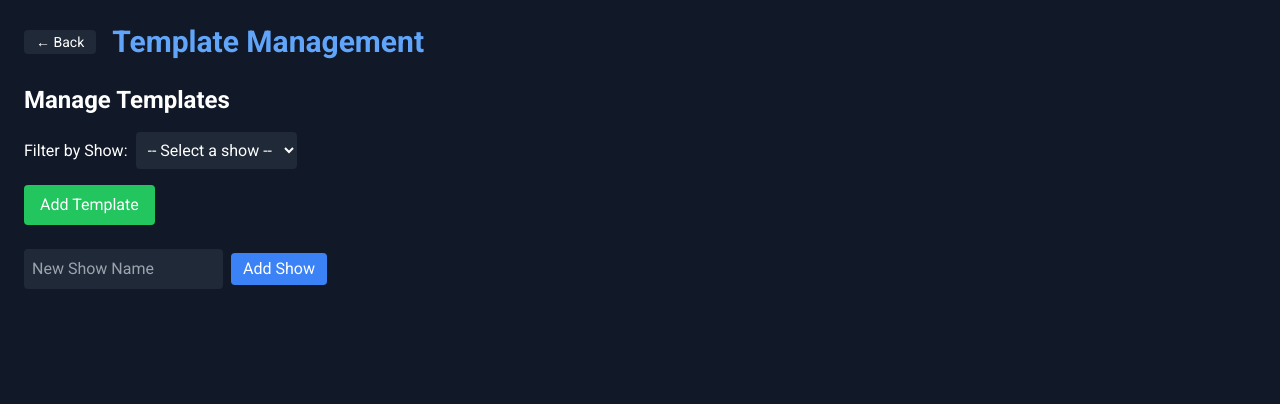
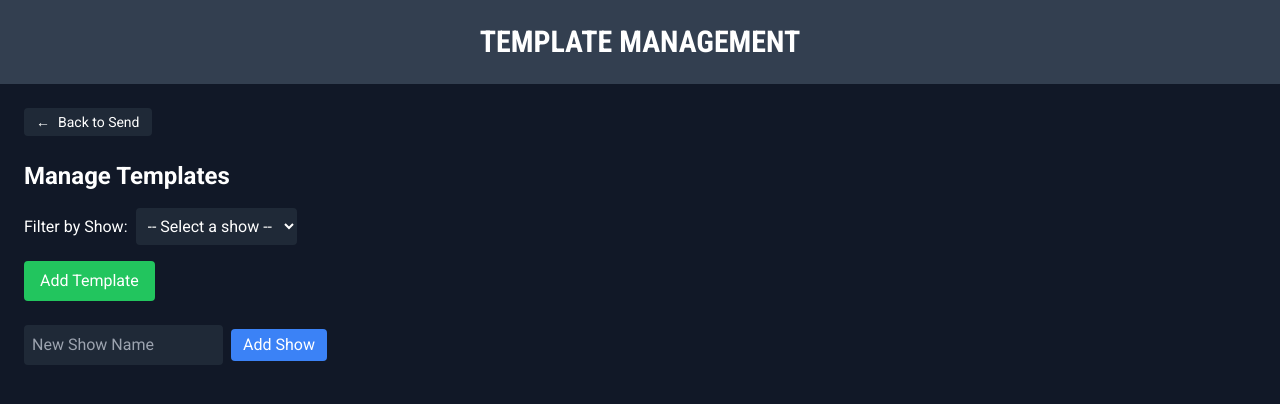
Before and after one commit to jurygames/twilio4, a Next.js app in the folder jurygames-messages/: page /admin in a window 1280 px wide. Shown: the top 404 px of the page. Built offline with nearby package versions, Linux system fonts and the light colour scheme.

Commit message:
Add files via upload

```diff
--- a/jurygames-messages/components/GroupManager.js
+++ b/jurygames-messages/components/GroupManager.js
@@ -44,7 +44,9 @@ export default function GroupManager({ onGroupsChange }) {
 
   return (
     <div className="mb-4">
-      <h2 className="text-xl font-semibold mb-2">🧑‍🧑‍🧒‍🧒 Groups</h2>
+      <h2 className="text-xl font-bold font-['Roboto_Condensed'] uppercase mb-2">
+        🧑‍🧑‍🧒‍🧒 Groups
+      </h2>
       <textarea
         className="w-full p-2 bg-gray-800 rounded mb-2"
         rows="3"
--- a/jurygames-messages/components/SendPanel.js
+++ b/jurygames-messages/components/SendPanel.js
@@ -10,14 +10,12 @@ export default function SendPanel({ groups, onLog }) {
   const [selectedTemplateIndex, setSelectedTemplateIndex] = useState(0);
   const [status, setStatus] = useState('');
 
-  // Derive unique shows from templatesData
   useEffect(() => {
     const shows = Array.from(new Set(templatesData.map(t => t.show)));
     setShowOptions(shows);
     setSelectedShow(shows[0] || '');
   }, []);
 
-  // Filter templates when show changes
   useEffect(() => {
     const list = templatesData.filter(t => t.show === selectedShow);
     setFilteredTemplates(list);
@@ -37,17 +35,27 @@ export default function SendPanel({ groups, onLog }) {
       const data = await res.json();
       if (!res.ok) throw new Error(data.message || 'Send failed');
       setStatus('Sent successfully');
-      // Log without storing phone numbers
-      onLog({ time: new Date(), type: template.type, template: template.name, count: group.list.length });
+      onLog({
+        time: new Date(),
+        type: template.type,
+        template: template.name,
+        groupName: group.name
+      });
     } catch (err) {
       setStatus(`Error: ${err.message}`);
-      onLog({ time: new Date(), type: 'Error', message: err.message });
+      onLog({
+        time: new Date(),
+        type: 'Error',
+        message: err.message
+      });
     }
   };
 
   return (
     <div className="mb-4">
-      <h2 className="text-xl font-semibold mb-2">📤📲 Send Message or Call</h2>
+      <h2 className="text-xl font-bold font-['Roboto_Condensed'] uppercase mb-2">
+        📤📲 Send Message or Call
+      </h2>
 
       <label className="block text-sm mb-1">Select Group</label>
       <select
@@ -56,7 +64,7 @@ export default function SendPanel({ groups, onLog }) {
         onChange={e => setSelectedGroupIndex(Number(e.target.value))}
       >
         {groups.map((g, i) => (
-          <option key={i} value={i}>{g.name} ({g.list.length})</option>
+          <option key={i} value={i}>{g.name} ({g.list.length} {g.list.length === 1 ? 'number' : 'numbers'})</option>
         ))}
       </select>
 
--- a/jurygames-messages/components/StatusPanel.js
+++ b/jurygames-messages/components/StatusPanel.js
@@ -2,15 +2,31 @@
 export default function StatusPanel({ logs }) {
   return (
     <div className="p-4 bg-gray-800 rounded">
-      <h2 className="text-xl font-semibold mb-2">🗂️ Log</h2>
+      <h2 className="text-xl font-bold font-['Roboto_Condensed'] uppercase mb-2">
+        🗂️ Log
+      </h2>
       <ul className="text-sm text-gray-300">
         {logs.length === 0 && <li>No actions yet.</li>}
-        {logs.map((log, i) => (
-          <li key={i}>
-            {new Date(log.time).toLocaleTimeString()} – {log.type}
-            {log.template ? `: "${log.template}" (${log.count}) successfully sent` : log.message}
-          </li>
-        ))}
+        {logs.map((log, i) => {
+          const date = log.time instanceof Date
+            ? log.time.toLocaleDateString('en-GB')
+            : new Date(log.time).toLocaleDateString('en-GB');
+          const time = log.time instanceof Date
+            ? log.time.toLocaleTimeString('en-GB', { hour12: false })
+            : new Date(log.time).toLocaleTimeString('en-GB', { hour12: false });
+          if (log.type === 'Error') {
+            return (
+              <li key={i}>
+                {date} {time} – Error: {log.message}
+              </li>
+            );
+          }
+          return (
+            <li key={i}>
+              {date} {time} – {log.type}: "{log.template}" successfully sent to {log.groupName}
+            </li>
+          );
+        })}
       </ul>
     </div>
 );
--- a/jurygames-messages/pages/admin.js
+++ b/jurygames-messages/pages/admin.js
@@ -1,24 +1,31 @@
 // pages/admin.js
 import Head from 'next/head';
+import Link from 'next/link';
 import TemplateManager from '../components/TemplateManager';
-import Link from 'next/link';
 
 export default function Admin() {
   return (
     <>
       <Head>
-        <title>Admin – Manage Templates | Jury Games</title>
+        <title>Template Management | Jury Games</title>
       </Head>
-      <div className="dark bg-gray-900 text-white min-h-screen p-6">
-        <div className="flex items-center mb-6">
-          <Link href="/">
-            <a className="px-3 py-1 bg-gray-800 hover:bg-gray-700 rounded text-sm mr-4">
-              ← Back
-            </a>
-          </Link>
-          <h1 className="text-3xl font-bold text-blue-400">Template Management</h1>
-        </div>
-        <TemplateManager />
+      <div className="dark bg-gray-900 text-white min-h-screen">
+        <header className="bg-[#333F50] py-6 flex items-center justify-center">
+          <h1 className="text-3xl font-bold font-['Roboto_Condensed'] uppercase text-white">
+            Template Management
+          </h1>
+        </header>
+        <main className="p-6">
+          <div className="mb-6">
+            <Link href="/">
+              <a className="px-3 py-1 bg-gray-800 hover:bg-gray-700 rounded text-sm inline-flex items-center">
+                <span className="mr-2">←</span>
+                Back to Send
+              </a>
+            </Link>
+          </div>
+          <TemplateManager />
+        </main>
       </div>
     </>
   );
```
